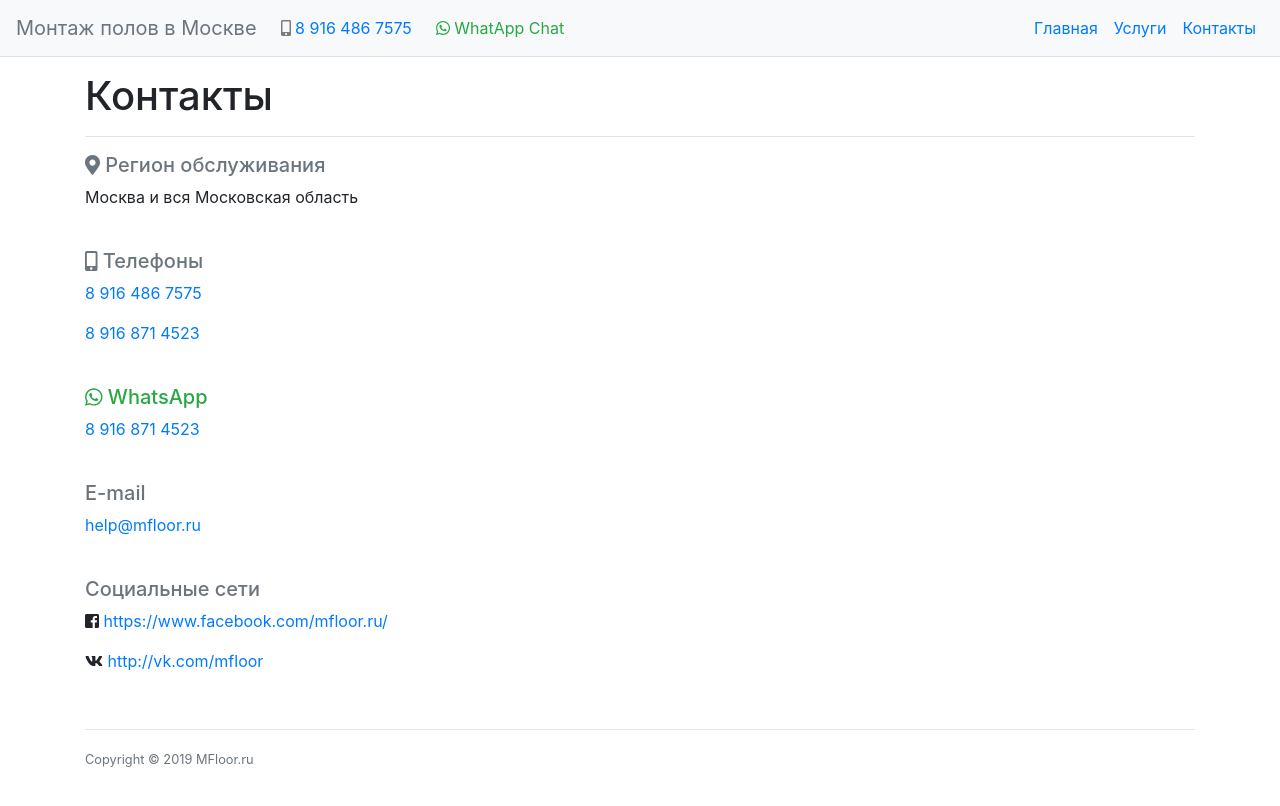
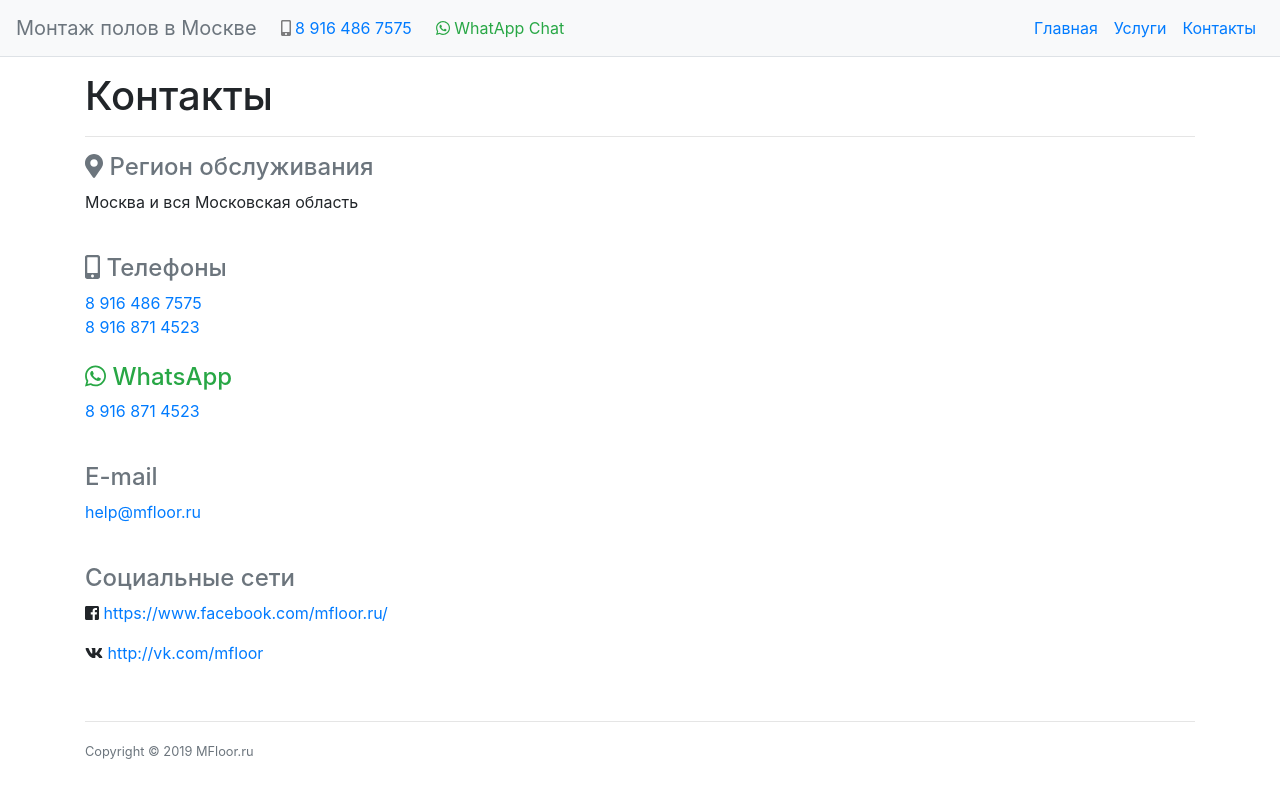
Before and after one commit to nskforward/MFloor, a Jekyll site: the page built from contacts.html, in a window 1280 px wide. Shown: the top 806 px of the page. Built offline with Jekyll 4.4.1, drawn with Linux system fonts in a browser that asks for light colours.

Commit message:
Contacts page

```diff
--- a/contacts.html
+++ b/contacts.html
@@ -7,19 +7,19 @@ description: Контакты
 ---
 <h1>Контакты</h1>
 <hr>
-<h5 class="text-secondary"><i class="fas fa-map-marker-alt"></i> Регион обслуживания</h5>
+<h4 class="text-secondary"><i class="fas fa-map-marker-alt"></i> Регион обслуживания</h4>
 <p>Москва и вся Московская область</p>
 <br>
-<h5 class="text-secondary"><i class="fas fa-mobile-alt"></i> Телефоны</h5>
-<p class="mt-0"><a href="tel:+79164867575">8 916 486 7575</a></p>
-<p class="mt-0"><a href="tel:+79168714523">8 916 871 4523</a></p>
+<h4 class="text-secondary"><i class="fas fa-mobile-alt"></i> Телефоны</h4>
+<p class="mb-0"><a href="tel:+79164867575">8 916 486 7575</a></p>
+<p class="mb-0"><a href="tel:+79168714523">8 916 871 4523</a></p>
 <br>
-<h5 class="text-success"><i class="fab fa-whatsapp"></i> WhatsApp</h5>
+<h4 class="text-success"><i class="fab fa-whatsapp"></i> WhatsApp</h4>
 <p><a href="https://wa.me/79168714523">8 916 871 4523</a></p>
 <br>
-<h5 class="text-secondary"><i class="far fa-envelope"></i> E-mail</h5>
+<h4 class="text-secondary"><i class="far fa-envelope"></i> E-mail</h4>
 <p><a href="mailto:help@mfloor.ru">help@mfloor.ru</a></p>
 <br>
-<h5 class="text-secondary"><i class="far fa-heart"></i> Социальные сети</h5>
+<h4 class="text-secondary"><i class="far fa-heart"></i> Социальные сети</h4>
 <p><i class="fab fa-facebook-square"></i> <a target="_blank" href="https://www.facebook.com/mfloor.ru/">https://www.facebook.com/mfloor.ru/</a></p>
 <p><i class="fab fa-vk"></i> <a target="_blank" href="http://vk.com/mfloor">http://vk.com/mfloor</a></p>
```
